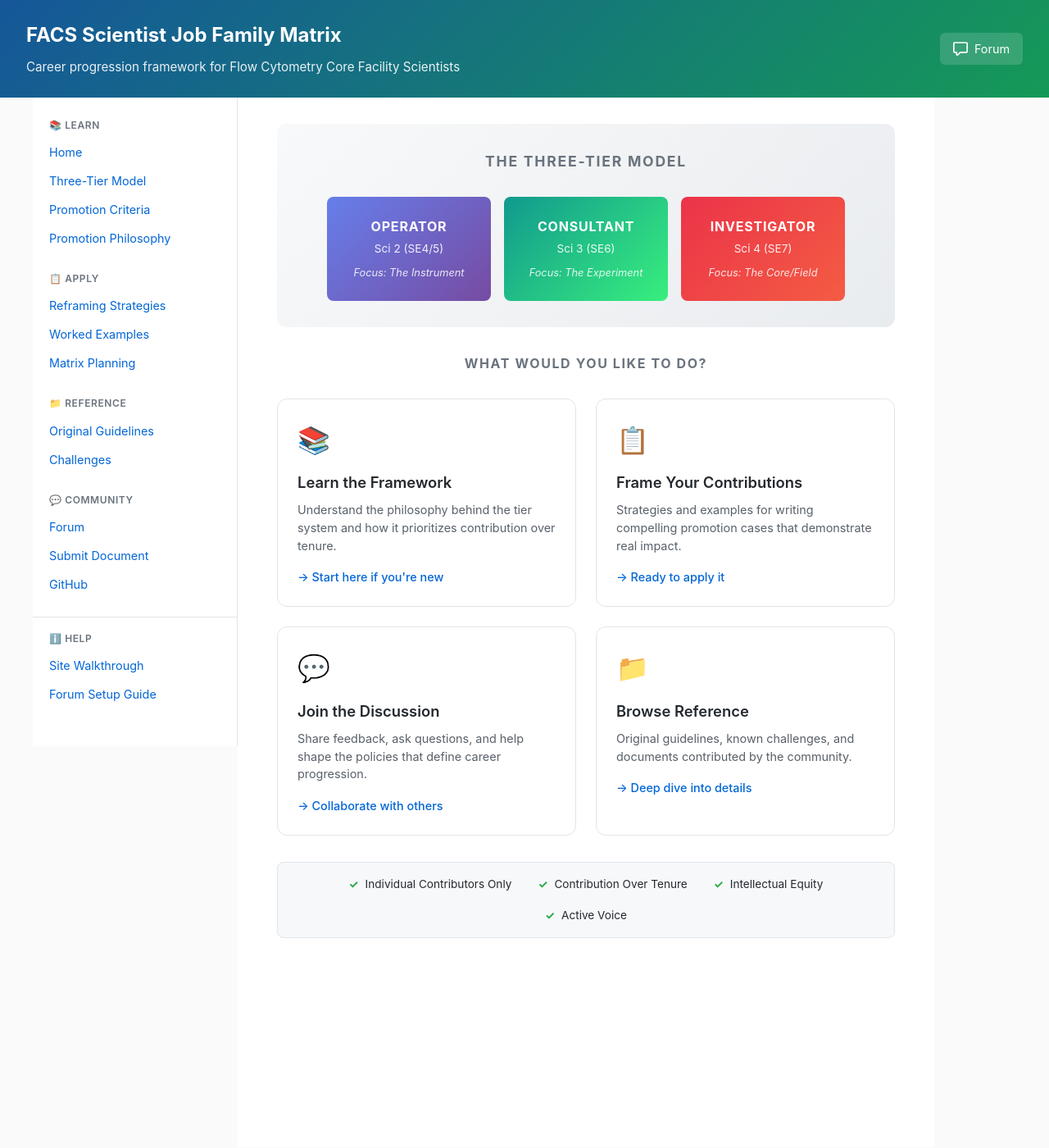
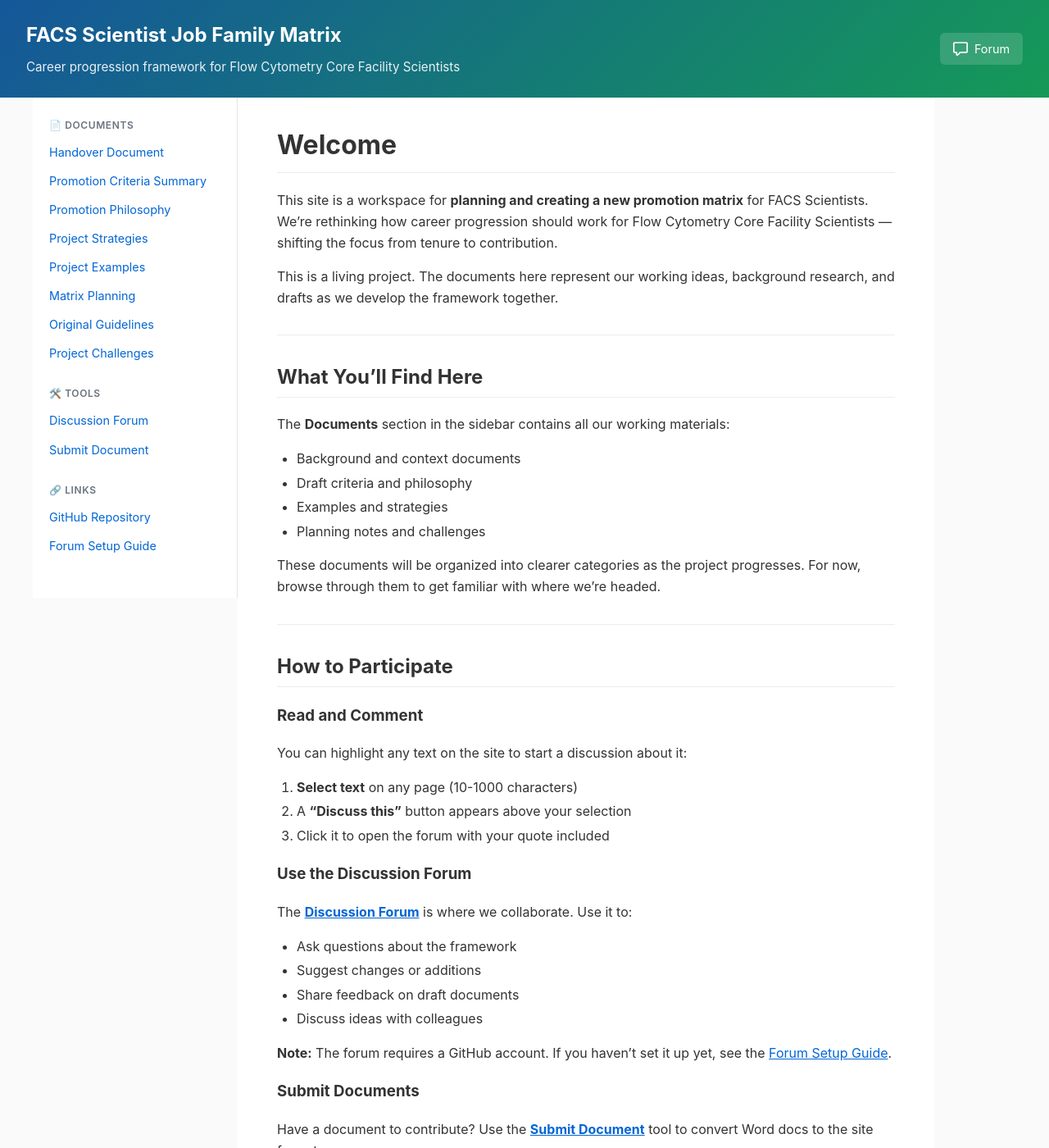
Before and after one commit to pawj-gne/facs-scientist-job-family-matrix, a Jekyll site: the page built from index.md, in a window 1280 px wide and 1400 px high. Shown: the whole window at 82% size. Built offline with Jekyll 4.4.1, drawn with Linux system fonts in a browser that asks for light colours; some of the changed text lies outside the part shown.

Commit message:
Simplify site structure and rewrite homepage
- Flatten sidebar to single "Documents" list (no categories yet)
- Add Tools section (Forum, Submit Document)
- Add Links section (GitHub, Forum Setup Guide)
- Rewrite homepage as welcome page explaining site purpose
- Merge walkthrough content into homepage (pared down)
- Remove standalone walkthrough.md
- Focus on: what this site is for, how to participate, forum usage

Co-Authored-By: Claude Opus 4.5 <noreply@anthropic.com>

```diff
--- a/_includes/sidebar.html
+++ b/_includes/sidebar.html
@@ -1,28 +1,15 @@
 <nav class="sidebar">
   <div class="sidebar-section">
-    <h3>📚 Learn</h3>
+    <h3>📄 Documents</h3>
     <ul>
-      <li><a href="{{ '/' | relative_url }}">Home</a></li>
-      <li><a href="{{ '/handover-doc' | relative_url }}">Three-Tier Model</a></li>
-      <li><a href="{{ '/facs-scientist-promotion-criteria-summary' | relative_url }}">Promotion Criteria</a></li>
+      <li><a href="{{ '/handover-doc' | relative_url }}">Handover Document</a></li>
+      <li><a href="{{ '/facs-scientist-promotion-criteria-summary' | relative_url }}">Promotion Criteria Summary</a></li>
       <li><a href="{{ '/promotion-philosophy' | relative_url }}">Promotion Philosophy</a></li>
-    </ul>
-  </div>
-
-  <div class="sidebar-section">
-    <h3>📋 Apply</h3>
-    <ul>
-      <li><a href="{{ '/project-strategies' | relative_url }}">Reframing Strategies</a></li>
-      <li><a href="{{ '/promotion-project-examples' | relative_url }}">Worked Examples</a></li>
+      <li><a href="{{ '/project-strategies' | relative_url }}">Project Strategies</a></li>
+      <li><a href="{{ '/promotion-project-examples' | relative_url }}">Project Examples</a></li>
       <li><a href="{{ '/matrix-planning-doc' | relative_url }}">Matrix Planning</a></li>
-    </ul>
-  </div>
-
-  <div class="sidebar-section">
-    <h3>📁 Reference</h3>
-    <ul>
       <li><a href="{{ '/orig-matrix-guidelines' | relative_url }}">Original Guidelines</a></li>
-      <li><a href="{{ '/project-challenges' | relative_url }}">Challenges</a></li>
+      <li><a href="{{ '/project-challenges' | relative_url }}">Project Challenges</a></li>
       {% if site.data.documents.size > 0 %}
       {% for doc in site.data.documents %}
       <li><a href="{{ '/' | append: doc.path | relative_url }}">{{ doc.title }}</a></li>
@@ -32,18 +19,17 @@
   </div>
 
   <div class="sidebar-section">
-    <h3>💬 Community</h3>
+    <h3>🛠️ Tools</h3>
     <ul>
-      <li><a href="{{ '/forum' | relative_url }}" id="forum-link">Forum<span id="forum-badge" class="notification-badge" style="display: none;">0</span></a></li>
+      <li><a href="{{ '/forum' | relative_url }}" id="forum-link">Discussion Forum<span id="forum-badge" class="notification-badge" style="display: none;">0</span></a></li>
       <li><a href="{{ '/converter' | relative_url }}">Submit Document</a></li>
-      <li><a href="https://github.com/pawj-gne/facs-scientist-job-family-matrix">GitHub</a></li>
     </ul>
   </div>
 
-  <div class="sidebar-section" style="border-top: 1px solid #e1e4e8; padding-top: 1rem; margin-top: 0.5rem;">
-    <h3>ℹ️ Help</h3>
+  <div class="sidebar-section">
+    <h3>🔗 Links</h3>
     <ul>
-      <li><a href="{{ '/walkthrough' | relative_url }}">Site Walkthrough</a></li>
+      <li><a href="https://github.com/pawj-gne/facs-scientist-job-family-matrix">GitHub Repository</a></li>
       <li><a href="{{ '/FORUM-GUIDE' | relative_url }}">Forum Setup Guide</a></li>
     </ul>
   </div>
--- a/index.md
+++ b/index.md
@@ -3,88 +3,54 @@ layout: default
 title: Home
 ---
 
-<!-- Three-Tier Hero Section -->
-<div class="tier-hero">
-  <h2>The Three-Tier Model</h2>
-  <div class="tier-cards">
-    <div class="tier-card operator">
-      <div class="tier-card-title">Operator</div>
-      <div class="tier-card-level">Sci 2 (SE4/5)</div>
-      <div class="tier-card-focus">Focus: The Instrument</div>
-    </div>
-    <div class="tier-card consultant">
-      <div class="tier-card-title">Consultant</div>
-      <div class="tier-card-level">Sci 3 (SE6)</div>
-      <div class="tier-card-focus">Focus: The Experiment</div>
-    </div>
-    <div class="tier-card investigator">
-      <div class="tier-card-title">Investigator</div>
-      <div class="tier-card-level">Sci 4 (SE7)</div>
-      <div class="tier-card-focus">Focus: The Core/Field</div>
-    </div>
-  </div>
-</div>
+# Welcome
 
-<!-- Navigation Cards -->
-<h2 style="text-align: center; color: #6a737d; font-size: 1rem; text-transform: uppercase; letter-spacing: 0.1em; margin-bottom: 1.5rem; border-bottom: none;">What would you like to do?</h2>
+This site is a workspace for **planning and creating a new promotion matrix** for FACS Scientists. We're rethinking how career progression should work for Flow Cytometry Core Facility Scientists — shifting the focus from tenure to contribution.
 
-<div class="nav-cards">
-  <div class="nav-card" onclick="this.classList.toggle('expanded')">
-    <div class="nav-card-icon">📚</div>
-    <div class="nav-card-title">Learn the Framework</div>
-    <div class="nav-card-description">Understand the philosophy behind the tier system and how it prioritizes contribution over tenure.</div>
-    <div class="nav-card-cta">→ Start here if you're new</div>
-    <div class="nav-card-links">
-      <a href="{{ '/handover-doc' | relative_url }}">Three-Tier Model</a>
-      <a href="{{ '/facs-scientist-promotion-criteria-summary' | relative_url }}">Promotion Criteria</a>
-      <a href="{{ '/promotion-philosophy' | relative_url }}">Promotion Philosophy</a>
-    </div>
-  </div>
+This is a living project. The documents here represent our working ideas, background research, and drafts as we develop the framework together.
 
-  <div class="nav-card" onclick="this.classList.toggle('expanded')">
-    <div class="nav-card-icon">📋</div>
-    <div class="nav-card-title">Frame Your Contributions</div>
-    <div class="nav-card-description">Strategies and examples for writing compelling promotion cases that demonstrate real impact.</div>
-    <div class="nav-card-cta">→ Ready to apply it</div>
-    <div class="nav-card-links">
-      <a href="{{ '/project-strategies' | relative_url }}">Reframing Strategies</a>
-      <a href="{{ '/promotion-project-examples' | relative_url }}">Worked Examples</a>
-      <a href="{{ '/matrix-planning-doc' | relative_url }}">Matrix Planning</a>
-    </div>
-  </div>
+---
 
-  <div class="nav-card" onclick="this.classList.toggle('expanded')">
-    <div class="nav-card-icon">💬</div>
-    <div class="nav-card-title">Join the Discussion</div>
-    <div class="nav-card-description">Share feedback, ask questions, and help shape the policies that define career progression.</div>
-    <div class="nav-card-cta">→ Collaborate with others</div>
-    <div class="nav-card-links">
-      <a href="{{ '/forum' | relative_url }}">Discussion Forum</a>
-      <a href="{{ '/converter' | relative_url }}">Submit a Document</a>
-    </div>
-  </div>
+## What You'll Find Here
 
-  <div class="nav-card" onclick="this.classList.toggle('expanded')">
-    <div class="nav-card-icon">📁</div>
-    <div class="nav-card-title">Browse Reference</div>
-    <div class="nav-card-description">Original guidelines, known challenges, and documents contributed by the community.</div>
-    <div class="nav-card-cta">→ Deep dive into details</div>
-    <div class="nav-card-links">
-      <a href="{{ '/orig-matrix-guidelines' | relative_url }}">Original Guidelines</a>
-      <a href="{{ '/project-challenges' | relative_url }}">Project Challenges</a>
-      {% if site.data.documents.size > 0 %}
-      {% for doc in site.data.documents %}
-      <a href="{{ '/' | append: doc.path | relative_url }}">{{ doc.title }}</a>
-      {% endfor %}
-      {% endif %}
-    </div>
-  </div>
-</div>
+The **Documents** section in the sidebar contains all our working materials:
 
-<!-- Key Principles -->
-<div class="principles-bar">
-  <div class="principle-item">Individual Contributors Only</div>
-  <div class="principle-item">Contribution Over Tenure</div>
-  <div class="principle-item">Intellectual Equity</div>
-  <div class="principle-item">Active Voice</div>
-</div>
+- Background and context documents
+- Draft criteria and philosophy
+- Examples and strategies
+- Planning notes and challenges
+
+These documents will be organized into clearer categories as the project progresses. For now, browse through them to get familiar with where we're headed.
+
+---
+
+## How to Participate
+
+### Read and Comment
+
+You can highlight any text on the site to start a discussion about it:
+
+1. **Select text** on any page (10-1000 characters)
+2. A **"Discuss this"** button appears above your selection
+3. Click it to open the forum with your quote included
+
+### Use the Discussion Forum
+
+The **[Discussion Forum]({{ '/forum' | relative_url }})** is where we collaborate. Use it to:
+
+- Ask questions about the framework
+- Suggest changes or additions
+- Share feedback on draft documents
+- Discuss ideas with colleagues
+
+**Note:** The forum requires a GitHub account. If you haven't set it up yet, see the [Forum Setup Guide]({{ '/FORUM-GUIDE' | relative_url }}).
+
+### Submit Documents
+
+Have a document to contribute? Use the **[Submit Document]({{ '/converter' | relative_url }})** tool to convert Word docs to the site format.
+
+---
+
+## Questions?
+
+If you're unsure where to start, jump into the [Discussion Forum]({{ '/forum' | relative_url }}) and ask. We're figuring this out together.
--- a/walkthrough.md
+++ /dev/null
@@ -1,155 +0,0 @@
----
-layout: default
-title: Site Walkthrough
----
-
-# Site Walkthrough
-
-This guide will help you navigate the FACS Scientist Job Family Matrix site and get the most out of its features.
-
----
-
-## What This Site Is For
-
-This site documents a **career progression framework** for Flow Cytometry Core Facility Scientists. It's designed to help you:
-
-- Understand the three-tier promotion model (Operator → Consultant → Investigator)
-- Frame your work as measurable impact for promotion cases
-- Collaborate with colleagues on refining the framework
-
----
-
-## The Home Page
-
-When you land on the site, you'll see:
-
-### 1. The Three-Tier Model
-
-Three colored cards at the top show the career progression tiers:
-
-| Card | Tier | Focus |
-|:-----|:-----|:------|
-| Purple | **Operator** (Sci 2) | The Instrument |
-| Green | **Consultant** (Sci 3) | The Experiment |
-| Red | **Investigator** (Sci 4) | The Core/Field |
-
-### 2. Navigation Cards
-
-Four cards help you find what you need based on your goal:
-
-- **Learn the Framework** — Start here if you're new
-- **Frame Your Contributions** — For writing promotion cases
-- **Join the Discussion** — To collaborate and give feedback
-- **Browse Reference** — For background materials
-
-**Tip:** Click any card to expand it and see the pages within that section.
-
----
-
-## Using the Sidebar
-
-The sidebar on the left provides quick navigation to all pages. It's organized into sections:
-
-| Section | What's Inside |
-|:--------|:--------------|
-| 📚 Learn | Core philosophy and tier definitions |
-| 📋 Apply | Strategies, examples, and planning docs |
-| 📁 Reference | Original guidelines and challenges |
-| 💬 Community | Forum and document submission |
-| ℹ️ Help | This walkthrough and forum setup |
-
----
-
-## Key Pages to Read First
-
-If you're new, we recommend reading these pages in order:
-
-1. **[Three-Tier Model]({{ '/handover-doc' | relative_url }})** — The core philosophy
-2. **[Promotion Criteria]({{ '/facs-scientist-promotion-criteria-summary' | relative_url }})** — Quick reference for each level
-3. **[Worked Examples]({{ '/promotion-project-examples' | relative_url }})** — See the tiers in action
-
----
-
-## The Discussion Forum
-
-The forum lets you discuss the framework with colleagues. Here's how to use it:
-
-### Accessing the Forum
-
-1. Click the **Forum** button in the header (top right) or sidebar
-2. You'll need a GitHub account to participate
-3. First-time users: Enter your GitHub personal access token (see [Forum Setup Guide]({{ '/FORUM-GUIDE' | relative_url }}))
-
-### Starting a Discussion
-
-1. Go to the Forum page
-2. Click **New Discussion**
-3. Choose a category (Feedback, Question, or Suggestion)
-4. Write your post and submit
-
-### Discussing Specific Text
-
-You can highlight any text on the site to start a discussion about it:
-
-1. Select text on any page (10-1000 characters)
-2. A **"Discuss this"** button appears above your selection
-3. Click it to open the forum with your quote pre-filled
-
-### Notification Badge
-
-The forum badge (in the header) shows unread activity:
-- Red number = new posts or replies since your last visit
-- Click to see what's new
-
----
-
-## Submitting Documents
-
-Have a document to contribute? Use the converter tool:
-
-1. Go to **Community → Submit Document** in the sidebar
-2. Upload a `.docx` file or paste text
-3. Preview the markdown conversion
-4. Submit to add it to the site
-
----
-
-## Tips for Getting the Most Out of This Site
-
-### For Understanding the Framework
-
-- Read the **Three-Tier Model** first to understand the philosophy
-- Use the **Promotion Criteria** as a quick reference
-- Check **Worked Examples** to see how tiers apply to real scenarios
-
-### For Writing Promotion Cases
-
-- Start with **Reframing Strategies** to learn how to frame your work
-- Use **Worked Examples** as templates for your own contributions
-- Focus on **impact and outcomes**, not just duties
-
-### For Giving Feedback
-
-- Use the **Forum** for general discussions
-- Use **text highlighting** to comment on specific passages
-- Be constructive — this framework is a work in progress
-
----
-
-## Quick Reference: Tier Language
-
-When writing about your work, use tier-appropriate verbs:
-
-| Tier | Use These Verbs |
-|:-----|:----------------|
-| **Sci 2** (Operator) | Executes, Maintains, Performs, Operates |
-| **Sci 3** (Consultant) | Consults, Designs, Troubleshoots, Advises |
-| **Sci 4** (Investigator) | Leads, Validates, Publishes, Innovates |
-
----
-
-## Need More Help?
-
-- **Forum issues?** See the [Forum Setup Guide]({{ '/FORUM-GUIDE' | relative_url }})
-- **Have a question?** Post it in the [Discussion Forum]({{ '/forum' | relative_url }})
-- **Found a bug?** Report it on [GitHub](https://github.com/pawj-gne/facs-scientist-job-family-matrix/issues)
```
Also changed, not shown: .claude/settings.local.json.
